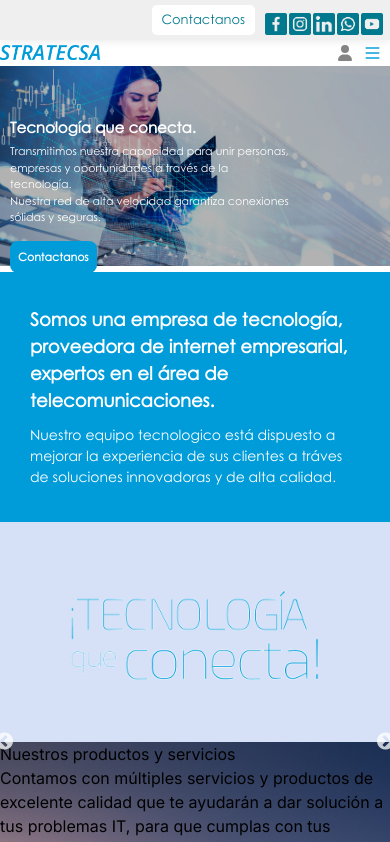
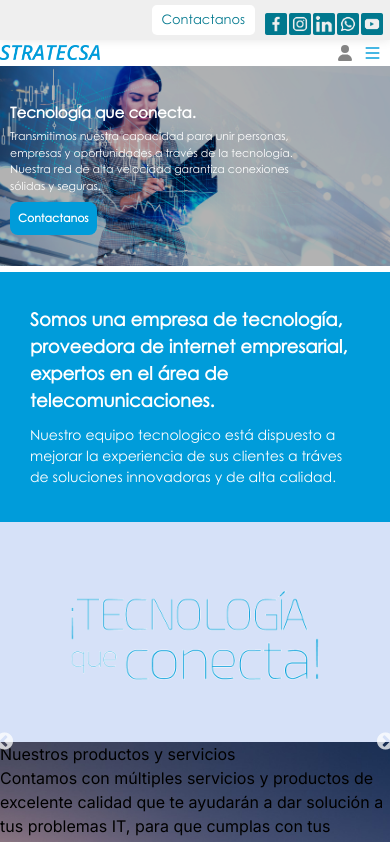
Before and after one commit to AndreaNavas18/stratecsa, a Next.js app: page /home in a window 390 px wide. Shown: the top 842 px of the page. Built offline with nearby package versions, Linux system fonts and the light colour scheme.

Commit message:
commitsolucion

```diff
--- a/src/app/components/slider/sliderhome.module.css
+++ b/src/app/components/slider/sliderhome.module.css
@@ -60,7 +60,7 @@
         z-index: 2;
         font-weight: 600;
         font-size: 11px;
-        margin-top: 10px;
+        margin-top: 3px;
 
     }
 
@@ -76,9 +76,9 @@
         align-items: flex-start;
         z-index: 4;
         top: 30px;
-        width: 280px;
+        width: 300px;
         margin-left: 10px;
-        margin-top: 20px;
+        margin-top: 5px;
         gap: 5px;
 
     }
```
Also changed, not shown: src/app/components/slider/sliderhome.jsx (+0 -18 lines).
